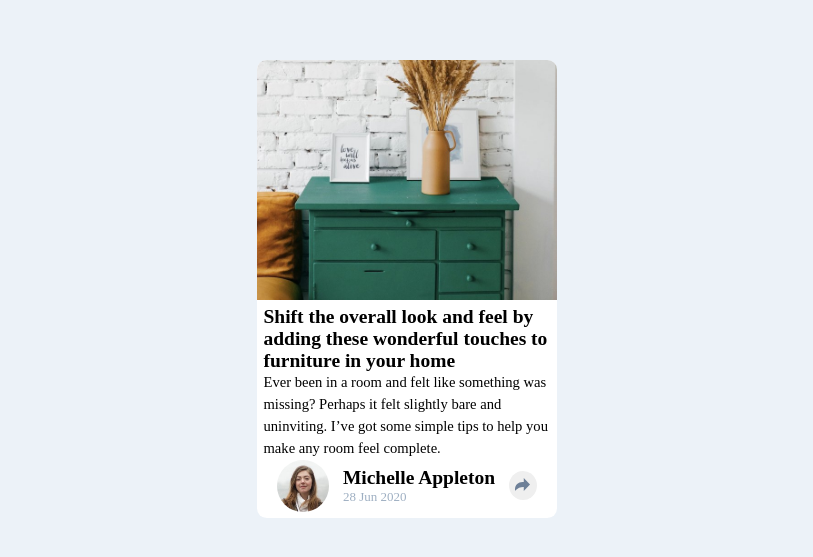
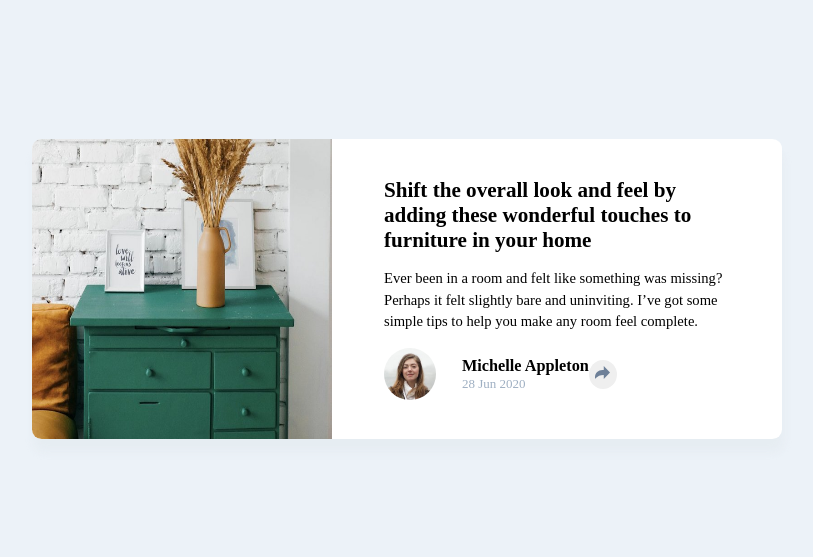
Before and after one commit to Jbugglin/article-preview-component, a plain HTML site: page index.html in a window 1280 px wide. Shown: the part 111-668 px from the top of the page, without its empty margins (233-1046 px from the left). Drawn offline with Linux system fonts and the light colour scheme.

Commit message:
Update style.css
Mostly did some styling to the layout of the desktop-viewport to get it closer. Will work on the JS portion of it to ensure the share button will work.

```diff
--- a/style.css
+++ b/style.css
@@ -2,7 +2,8 @@
     --very-dark-grayish-blue: hsl(217, 19%, 35%);
     --desaturated-dark-blue: hsl(214, 17%, 51%);
     --grayish-blue: hsl(212, 23%, 69%);
-    --Light-grayish-blue: hsl(210, 46%, 95%);
+    --light-grayish-blue: hsl(210, 46%, 95%);
+    --mcBoxShadow: hsla(210, 18%, 87%, 0.247);
     font-size: 13px;
 }
 
@@ -23,12 +24,13 @@ body {
     justify-content: center;
     align-items: center;
     position: relative;
-    background-color: var(--Light-grayish-blue);
+    background-color: var(--light-grayish-blue);
 }
 
 main {
     background-color: white;
     border-radius: 0.75rem;
+    box-shadow: 0.125rem 1rem 0.75rem var(--mcBoxShadow);
 }
 
 main .hero-image {
@@ -100,19 +102,55 @@ main .hero-image {
 }
 
 /* || Desktop-viewport styling with media query */
+@media screen and (min-width: 400px) {
+    main {
+        display: flex;
+        flex-direction: row;
+        max-width: 750px;
+        height: 300px;
+        border-radius: 0.75rem;
+    }
 
-/*
-main {}
-main .hero-image {}
-main .text-container {}
-.text-container h1 {}
-.text-container p {}
-.text-container .article-credit {}
+    main .hero-image {
+        border-radius: 0.75rem 0rem 0rem 0.75rem;
+        width: 40%;
+    }
+
+    main .text-container {
+        display: flex;
+        flex-direction: column;
+        justify-content: space-between;
+        align-items: center;
+        padding: 3rem 4rem;
+    }
+
+    .text-container h1 {
+        width: 100%;
+        font-size: 1.625rem;
+    }
+
+    .text-container p {
+        width: 100%;
+    }
+
+    .text-container .article-credit {
+        width: 100%;
+        justify-content: flex-start;
+    }
+
+    .article-credit .author-pubDate{
+        margin: 0rem 0rem 0rem 2rem;
+    }
+
     .article-credit #user-avatar {}
-.article-credit h2 {}
+
+    .article-credit h2 {
+        font-size: 1.25rem;
+    }
+
     .article-credit .date-created {}
     .article-credit .share-button {}
     .share-button button {}
     .share-button button img {}
     footer {}
-*/
+}
```
Lines whose indentation alone changed are shown as unchanged.
